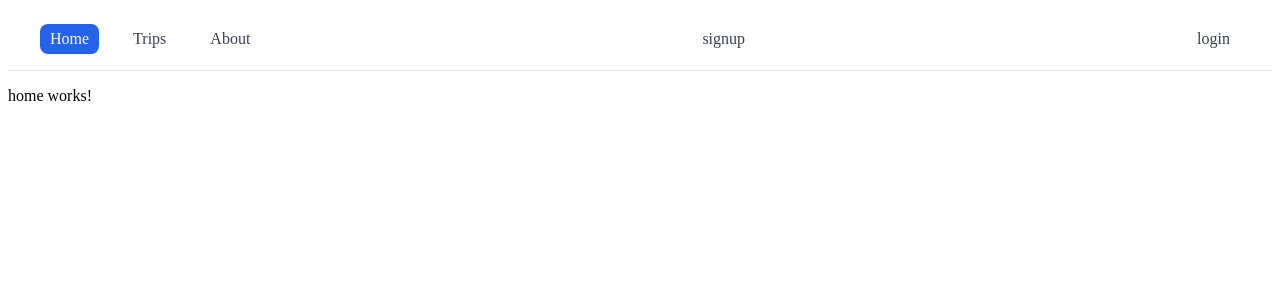
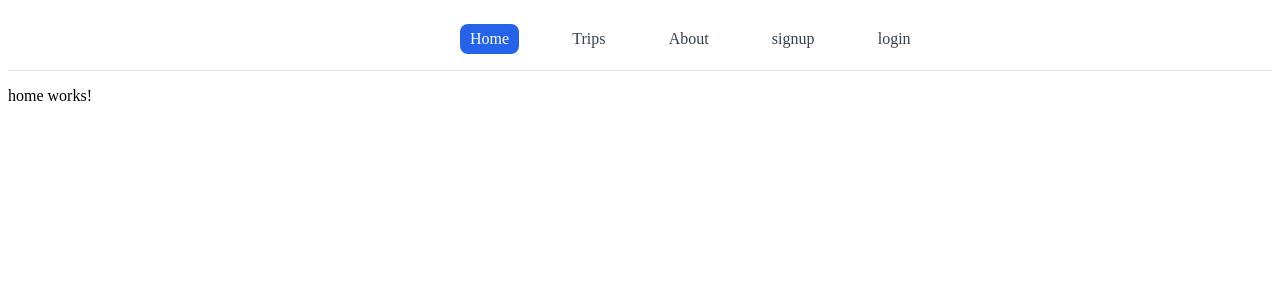
Before and after one commit to yairgamliel123-alt/myFinalProject, an Angular app in the folder frontend/trip-planner-angular/: page / in a window 1280 px wide. Shown: the top 300 px of the page. Built offline with nearby package versions, Linux system fonts and the light colour scheme.

Commit message:
finalProject

```diff
--- a/frontend/trip-planner-angular/src/app/app.css
+++ b/frontend/trip-planner-angular/src/app/app.css
@@ -2,15 +2,18 @@
 .nav {
     display: flex;
     align-items: center;
-    gap: 24px;
-
     padding: 16px 32px;
     background: #ffffff;
     border-bottom: 1px solid #e5e7eb;
+    top: 0;
 
-    position: sticky;
-    top: 0;
-    z-index: 100;
+
+  }
+  .navContext{
+    display: flex;
+    margin-left:35%;
+    gap: 15%;
+
   }
 
   /* Links */
@@ -37,9 +40,3 @@
     background: #2563eb;
     color: white;
   }
-
-  /* Push auth links to the right */
-  .nav a:nth-last-child(2),
-  .nav a:last-child {
-    margin-left: auto;
-  }
--- a/frontend/trip-planner-angular/src/app/app.html
+++ b/frontend/trip-planner-angular/src/app/app.html
@@ -1,9 +1,11 @@
 <nav class="nav">
+  <div class="navContext">
     <a routerLink="" routerLinkActive="active" [routerLinkActiveOptions]="{ exact: true }">Home</a>
     <a routerLink="trips" routerLinkActive="active">Trips</a>
     <a routerLink="about" routerLinkActive="active">About</a>
     <a routerLink="signup" routerLinkActive="active">signup</a>
     <a routerLink="login" routerLinkActive="active">login</a>
+  </div>
   </nav>
 
   <router-outlet></router-outlet>
```
